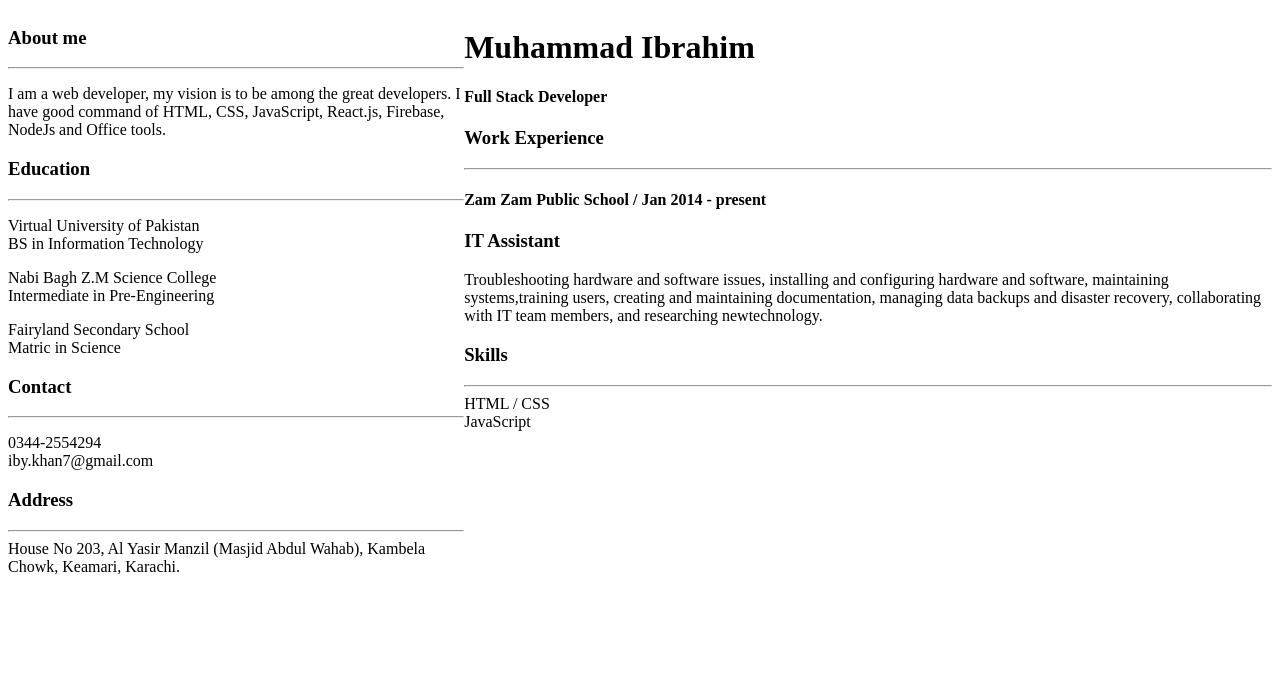
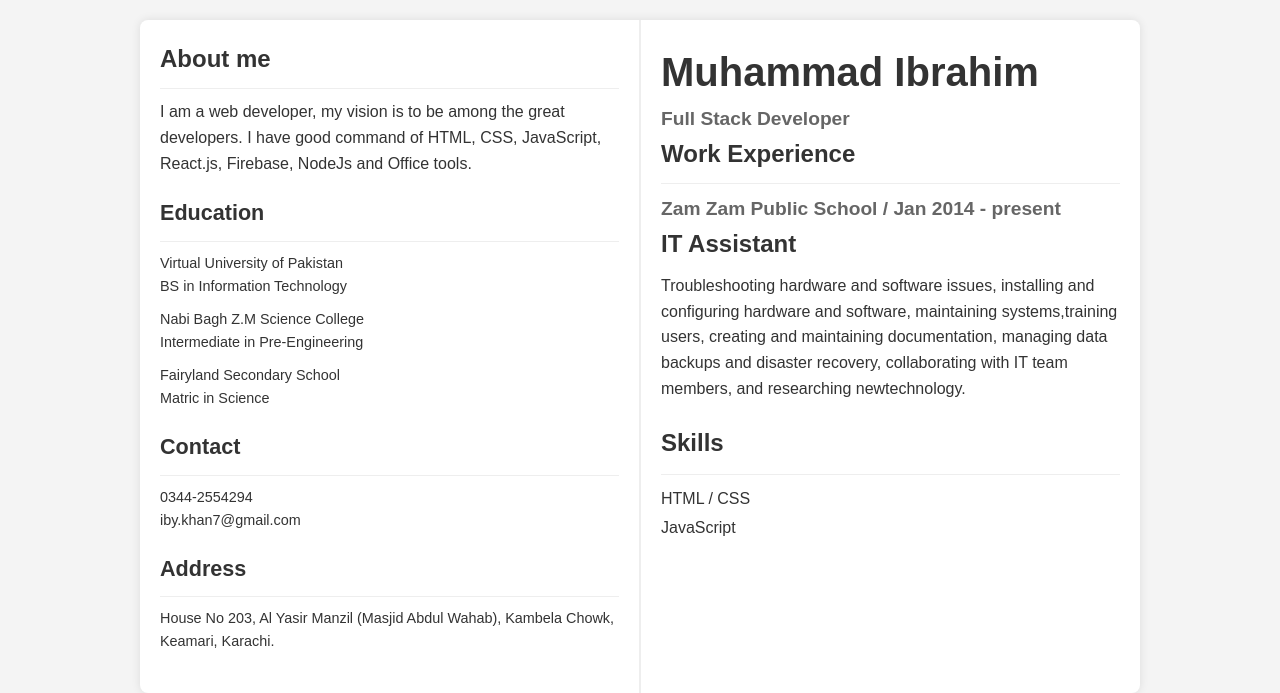
Before and after one commit to ibrahimgem/Hackathon-GIAIC, a plain HTML site: page index.html in a window 1280 px wide. Drawn offline with Linux system fonts and the light colour scheme; a script that the page names is missing.

Commit message:
CSS Applied

```diff
--- a/style.css
+++ b/style.css
@@ -1,3 +1,103 @@
+/* Reset some default styles */
+body, h1, h2, h3, h4, h5, h6, p {
+    margin: 0;
+    padding: 0;
+    box-sizing: border-box;
+}
+
+body {
+    font-family: Arial, sans-serif;
+    line-height: 1.6;
+    background-color: #f4f4f4;
+    color: #333;
+    padding: 20px;
+}
+
 .resume {
-    display: flex
+    display: flex;
+    max-width: 1000px;
+    margin: 0 auto;
+    background: #fff;
+    border-radius: 8px;
+    box-shadow: 0 0 10px rgba(0, 0, 0, 0.1);
 }
+
+.left-column, .right-column {
+    padding: 20px;
+    width: 50%;
+}
+
+.left-column {
+    border-right: 2px solid #eee;
+}
+
+h1 {
+    font-size: 2.5em;
+    color: #333;
+}
+
+h3 {
+    font-size: 1.5em;
+    margin-bottom: 10px;
+    color: #333;
+}
+
+h4 {
+    font-size: 1.2em;
+    color: #666;
+}
+
+h5 {
+    font-size: 1em;
+    color: #666;
+}
+
+hr {
+    border: 0;
+    border-top: 1px solid #eee;
+    margin: 10px 0;
+}
+
+p {
+    margin-bottom: 10px;
+}
+
+.about, .education, .contact, .address, .work-experience, .skills {
+    margin-bottom: 20px;
+}
+
+.skills {
+    line-height: 1.8;
+}
+
+.address, .contact, .education {
+    font-size: 0.9em;
+}
+
+.name {
+    text-align: left;
+}
+
+.name h1 {
+    font-size: 2.5em;
+    color: #333;
+    ;
+}
+
+.name h4 {
+    margin-top: 0%;
+    font-size: 1.2em;
+    color: #666;
+}
+
+.left-column, .right-column {
+    padding: 20px;
+}
+
+.left-column {
+    border-right: 2px solid #eee;
+}
+
+.right-column {
+    padding-left: 20px;
+}
```
Also changed, not shown: 1 other file.
